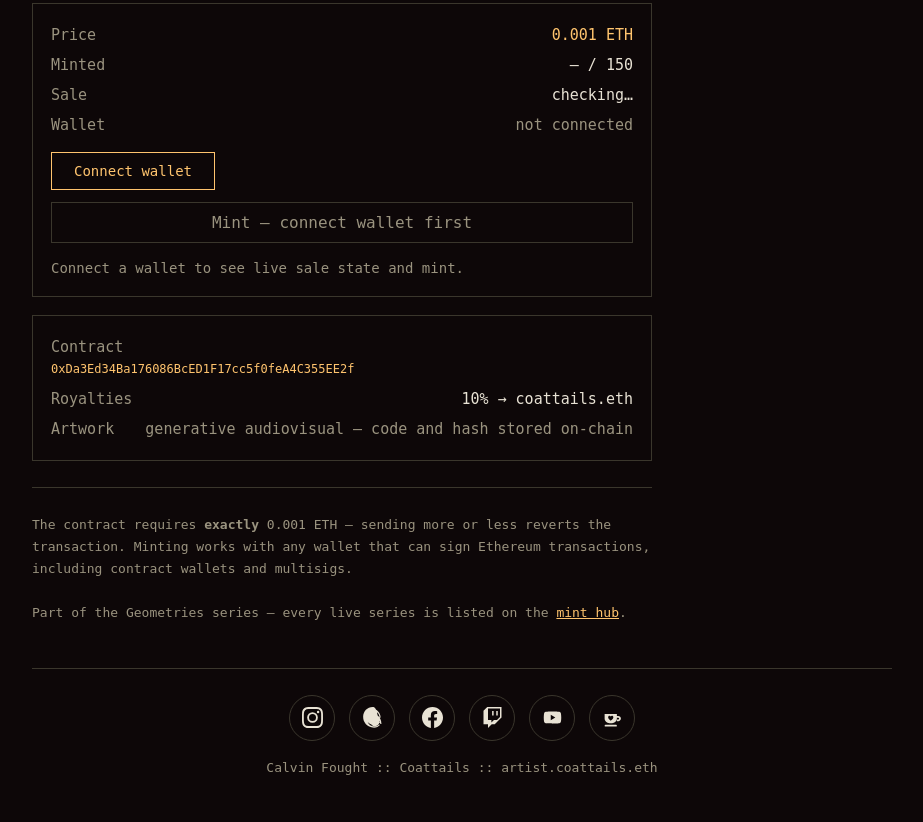
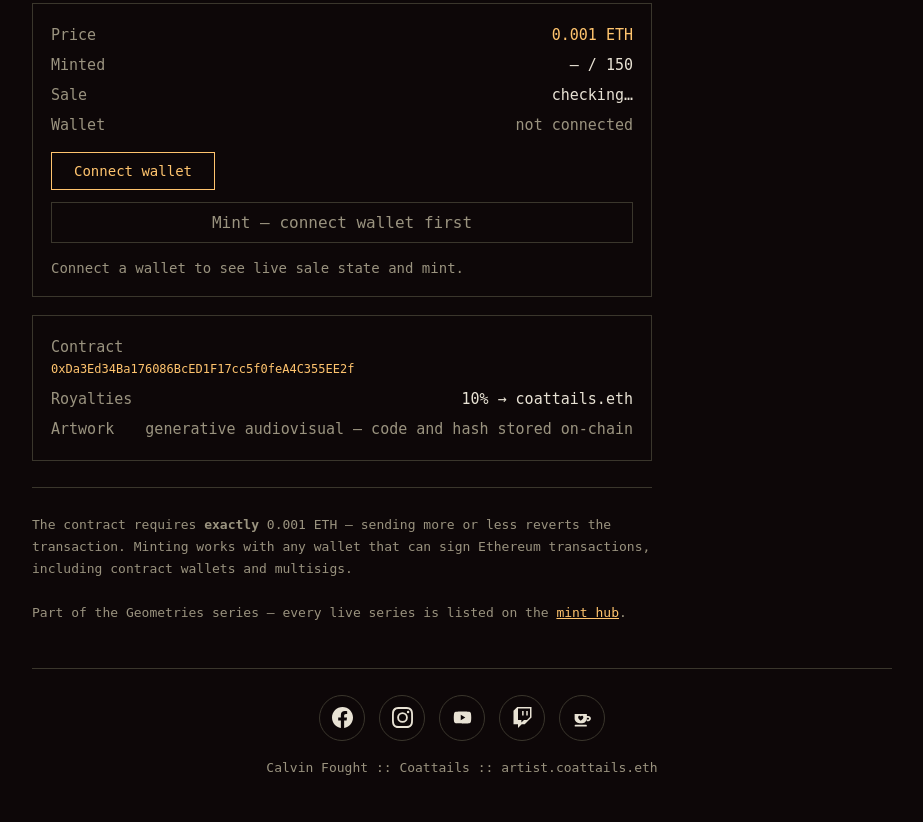
Before and after one commit to coattails-droid/tonal-geometries-mint-page, a plain HTML site: page index.html in a window 1280 px wide. Shown: the part 998-1820 px from the top of the page, without its empty margins (178-1101 px from the left). Drawn offline with Linux system fonts and the light colour scheme.

Commit message:
Add index.html via Muse

```diff
--- a/index.html
+++ b/index.html
@@ -191,11 +191,12 @@
 </main>
 <footer>
   <div class="socials">
-    <a href="https://www.instagram.com/coatalisart/" aria-label="Instagram" title="Instagram"><svg viewBox="0 0 24 24" aria-hidden="true"><path d="M12 2.2c3.2 0 3.6 0 4.9.1 3.3.1 4.8 1.7 4.9 4.9.1 1.3.1 1.6.1 4.8s0 3.6-.1 4.8c-.1 3.2-1.7 4.8-4.9 4.9-1.3.1-1.6.1-4.9.1s-3.6 0-4.9-.1c-3.3-.1-4.8-1.7-4.9-4.9-.1-1.3-.1-1.6-.1-4.8s0-3.6.1-4.8C2.4 4 4 2.4 7.2 2.3c1.2-.1 1.6-.1 4.8-.1zM12 0C8.7 0 8.3 0 7 .1 2.7.3.3 2.7.1 7 0 8.3 0 8.7 0 12s0 3.7.1 5c.2 4.3 2.6 6.7 6.9 6.9 1.3.1 1.7.1 5 .1s3.7 0 5-.1c4.3-.2 6.7-2.6 6.9-6.9.1-1.3.1-1.7.1-5s0-3.7-.1-5C23.7 2.7 21.3.3 17 .1 15.7 0 15.3 0 12 0zm0 5.9A6.1 6.1 0 1 0 18.1 12 6.1 6.1 0 0 0 12 5.9zm0 10.1A4 4 0 1 1 16 12a4 4 0 0 1-4 4zm6.4-11.8a1.4 1.4 0 1 1-1.4 1.4 1.4 1.4 0 0 1 1.4-1.4z"/></svg></a>
-    <a href="https://www.threads.net/@coatails47" aria-label="Threads" title="Threads"><svg viewBox="0 0 24 24" aria-hidden="true"><path d="M12.2 0C6.1.1 1.4 4.9 1.3 11.1 1.2 17.5 5.8 22.3 12 23.5c.5 0 1 .1 1.5.1 3.1 0 5.4-1.2 7-3.1-.3-.2-.6-.3-.9-.4-1.4 1.5-3.3 2.3-5.6 2.2-4.6-.2-8-3.8-8.2-8.6C4.6 7.9 8 4.3 12.3 4.2c2.2 0 4.1.8 5.5 2.4 1.4 1.5 2.2 3.6 2.3 6l1.2-.5c-.1-2.8-1.1-5.2-2.8-7C16.8 3.4 14.7 2.4 12.2 2.4 7.7 2.5 4.2 6.3 4.3 11.2c.1 5.1 3.7 8.9 8.5 9 2.7.1 5-.8 6.8-2.5.9.3 1.7.7 2.4 1.3.1-.2.2-.4.3-.7-.8-.6-1.7-1.1-2.7-1.5.1-.6.2-1.2.2-1.9 0-.4 0-.8-.1-1.2l-1.3.5c.1.5.1 1 .1 1.5 0 2.6-1.4 4.2-3.5 4.2-1 0-1.9-.4-2.5-1.1-.6-.7-.9-1.6-.8-2.6.1-2 1.6-3.4 3.6-3.4.7 0 1.4.1 2 .4l.4-1.3c-.8-.3-1.7-.5-2.6-.5-3.1.1-5.3 2.3-5.4 5.3-.1 1.5.4 2.8 1.4 3.8 1 1 2.3 1.5 3.8 1.5 3-.1 5.1-2.3 5.2-5.6v-.6c.5 1 .8 2.2.8 3.5h1.3c-.1-4.5-1.6-7.8-4.3-9.7C16.4 1 14.4 0 12.2 0z"/></svg></a>
     <a href="https://www.facebook.com/calvinfought/" aria-label="Facebook" title="Facebook"><svg viewBox="0 0 24 24" aria-hidden="true"><path d="M24 12.07C24 5.4 18.63 0 12 0S0 5.4 0 12.07C0 18.1 4.39 23.09 10.13 24v-8.44H7.08v-3.49h3.04V9.41c0-3.02 1.8-4.7 4.54-4.7 1.31 0 2.68.24 2.68.24v2.97h-1.5c-1.5 0-1.96.93-1.96 1.89v2.26h3.32l-.53 3.49h-2.8V24C19.62 23.1 24 18.1 24 12.07z"/></svg></a>
-  <a href="https://www.twitch.tv/coattails_47" aria-label="Twitch" title="Twitch"><svg viewBox="0 0 24 24" aria-hidden="true"><path d="M11.571 4.714h1.715v5.143H11.57zm4.715 0H18v5.143h-1.714zM6 0L1.714 4.286v15.428h5.143V24l4.286-4.286h3.428L22.286 12V0zm14.571 11.429l-3.428 3.428h-3.429l-3 3v-3H6.857V1.714h13.714Z"/></svg></a><a href="https://www.youtube.com/@coattails47" aria-label="YouTube" title="YouTube"><svg viewBox="0 0 24 24" aria-hidden="true"><path fill-rule="evenodd" d="M21.58 7.19a2.5 2.5 0 0 0-1.76-1.77C18.25 5 12 5 12 5s-6.25 0-7.82.42A2.5 2.5 0 0 0 2.42 7.19 25.9 25.9 0 0 0 2 12a25.9 25.9 0 0 0 .42 4.81 2.5 2.5 0 0 0 1.76 1.77C5.75 19 12 19 12 19s6.25 0 7.82-.42a2.5 2.5 0 0 0 1.76-1.77A25.9 25.9 0 0 0 22 12a25.9 25.9 0 0 0-.42-4.81zM10 15.13V8.87L15.25 12z"/></svg></a>
-  <a href="https://ko-fi.com/coattails" aria-label="Ko-fi" title="Ko-fi"><svg viewBox="0 0 24 24" aria-hidden="true"><path fill-rule="evenodd" d="M3 8h14v5.2c0 3-2.5 5.3-5.5 5.3h-3C5.5 18.5 3 16.2 3 13.2V8zM17 10.2h1.6c1.7 0 3 1.3 3 3s-1.3 3-3 3H17v-2h1.6c.6 0 1-.4 1-1s-.4-1-1-1H17v-2zM10 15.8c-.3-.2-3-2.2-3-4 0-.9.7-1.7 1.6-1.7.6 0 1.1.3 1.4.8.3-.5.8-.8 1.4-.8.9 0 1.6.8 1.6 1.7 0 1.8-2.7 3.8-3 4zM4 20.4h12a1 1 0 0 1 0 2H4a1 1 0 0 1 0-2z"/></svg></a></div>
+    <a href="https://www.instagram.com/coattails47/" aria-label="Instagram" title="Instagram"><svg viewBox="0 0 24 24" aria-hidden="true"><path d="M12 2.2c3.2 0 3.6 0 4.9.1 3.3.1 4.8 1.7 4.9 4.9.1 1.3.1 1.6.1 4.8s0 3.6-.1 4.8c-.1 3.2-1.7 4.8-4.9 4.9-1.3.1-1.6.1-4.9.1s-3.6 0-4.9-.1c-3.3-.1-4.8-1.7-4.9-4.9-.1-1.3-.1-1.6-.1-4.8s0-3.6.1-4.8C2.4 4 4 2.4 7.2 2.3c1.2-.1 1.6-.1 4.8-.1zM12 0C8.7 0 8.3 0 7 .1 2.7.3.3 2.7.1 7 0 8.3 0 8.7 0 12s0 3.7.1 5c.2 4.3 2.6 6.7 6.9 6.9 1.3.1 1.7.1 5 .1s3.7 0 5-.1c4.3-.2 6.7-2.6 6.9-6.9.1-1.3.1-1.7.1-5s0-3.7-.1-5C23.7 2.7 21.3.3 17 .1 15.7 0 15.3 0 12 0zm0 5.9A6.1 6.1 0 1 0 18.1 12 6.1 6.1 0 0 0 12 5.9zm0 10.1A4 4 0 1 1 16 12a4 4 0 0 1-4 4zm6.4-11.8a1.4 1.4 0 1 1-1.4 1.4 1.4 1.4 0 0 1 1.4-1.4z"/></svg></a>
+    <a href="https://www.youtube.com/@coattails47" aria-label="YouTube" title="YouTube"><svg viewBox="0 0 24 24" aria-hidden="true"><path fill-rule="evenodd" d="M21.58 7.19a2.5 2.5 0 0 0-1.76-1.77C18.25 5 12 5 12 5s-6.25 0-7.82.42A2.5 2.5 0 0 0 2.42 7.19 25.9 25.9 0 0 0 2 12a25.9 25.9 0 0 0 .42 4.81 2.5 2.5 0 0 0 1.76 1.77C5.75 19 12 19 12 19s6.25 0 7.82-.42a2.5 2.5 0 0 0 1.76-1.77A25.9 25.9 0 0 0 22 12a25.9 25.9 0 0 0-.42-4.81zM10 15.13V8.87L15.25 12z"/></svg></a>
+    <a href="https://www.twitch.tv/coattails_47" aria-label="Twitch" title="Twitch"><svg viewBox="0 0 24 24" aria-hidden="true"><path d="M11.571 4.714h1.715v5.143H11.57zm4.715 0H18v5.143h-1.714zM6 0L1.714 4.286v15.428h5.143V24l4.286-4.286h3.428L22.286 12V0zm14.571 11.429l-3.428 3.428h-3.429l-3 3v-3H6.857V1.714h13.714Z"/></svg></a>
+    <a href="https://ko-fi.com/coattails" aria-label="Ko-fi" title="Ko-fi"><svg viewBox="0 0 24 24" aria-hidden="true"><path fill-rule="evenodd" d="M3 8h14v5.2c0 3-2.5 5.3-5.5 5.3h-3C5.5 18.5 3 16.2 3 13.2V8zM17 10.2h1.6c1.7 0 3 1.3 3 3s-1.3 3-3 3H17v-2h1.6c.6 0 1-.4 1-1s-.4-1-1-1H17v-2zM10 15.8c-.3-.2-3-2.2-3-4 0-.9.7-1.7 1.6-1.7.6 0 1.1.3 1.4.8.3-.5.8-.8 1.4-.8.9 0 1.6.8 1.6 1.7 0 1.8-2.7 3.8-3 4zM4 20.4h12a1 1 0 0 1 0 2H4a1 1 0 0 1 0-2z"/></svg></a>
+  </div>
   <div class="fine">Calvin Fought :: Coattails :: artist.coattails.eth</div>
 </footer>
 <script src="config.js"></script>
```
